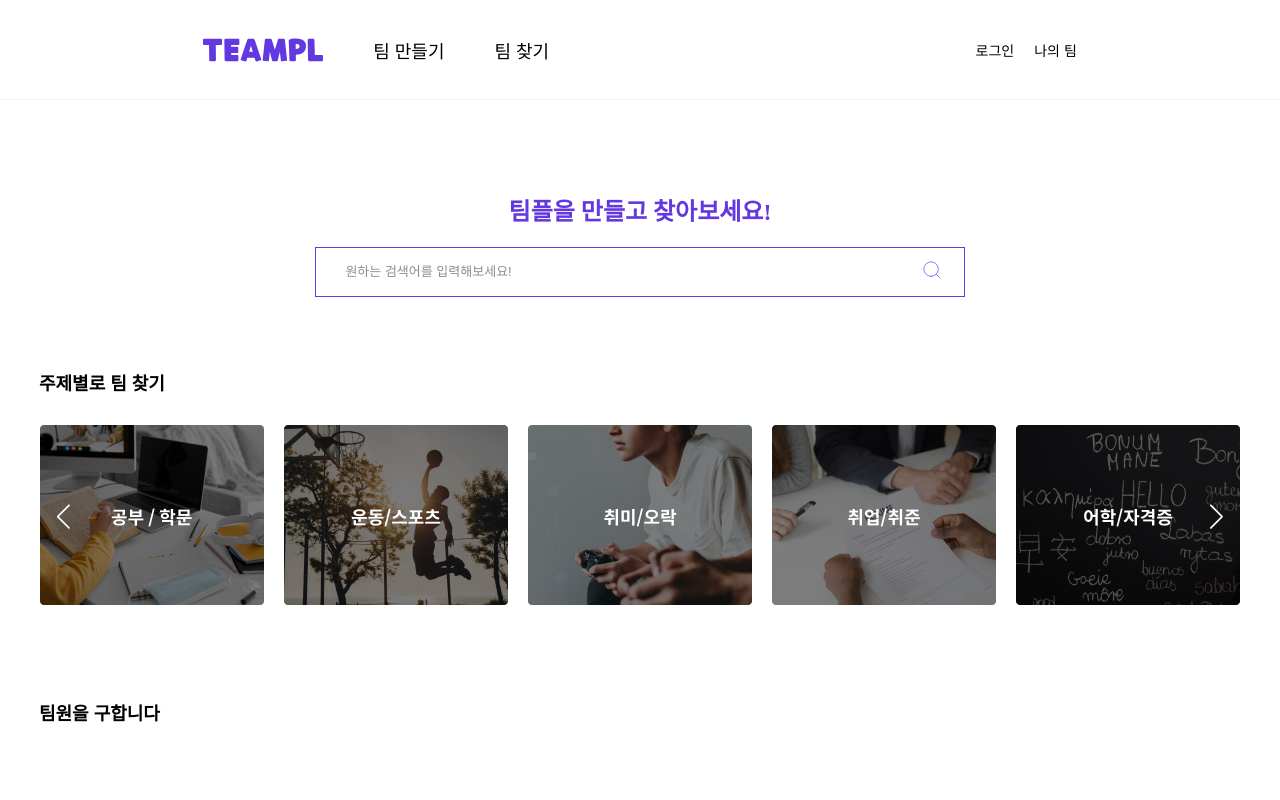
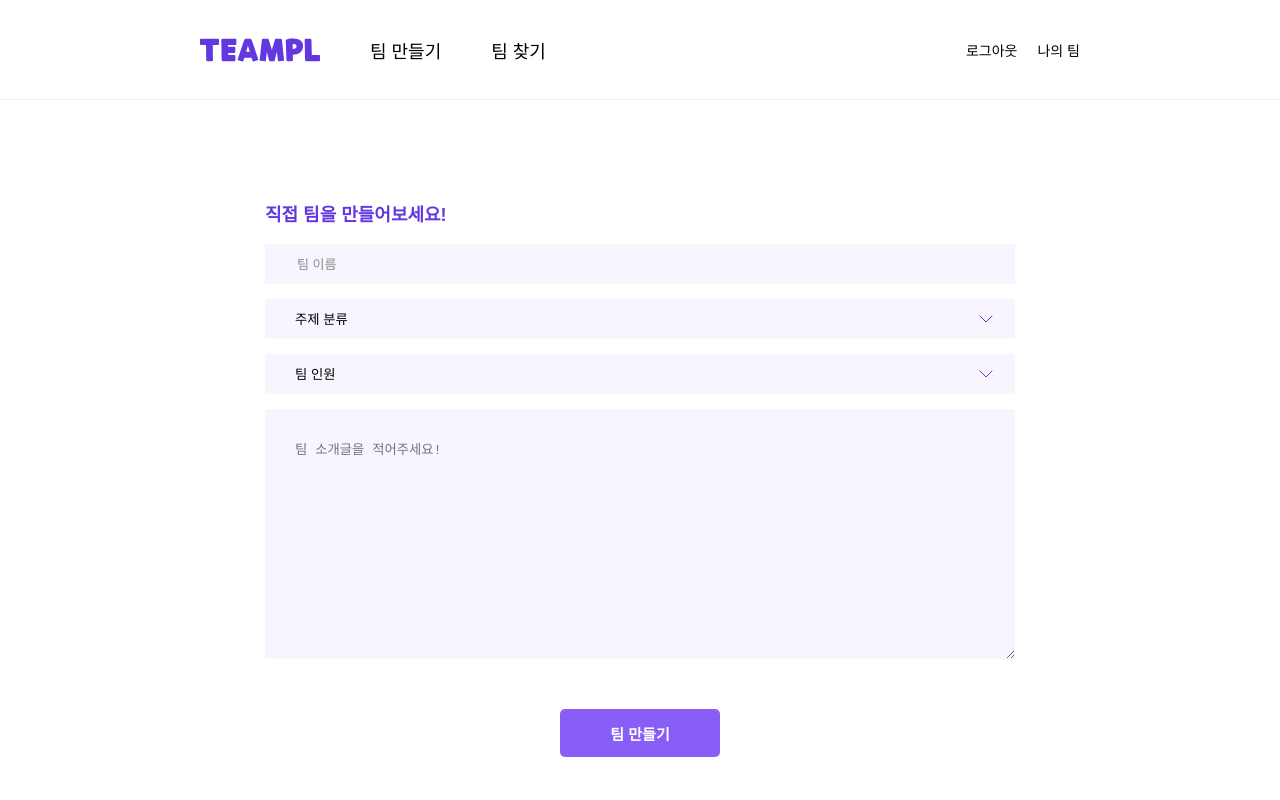
Before and after one commit to sky21kr/teampl, a React (Create React App) app in the folder frontend/teampl/: page /team/make in a window 1280 px wide. Before the commit this address led to /. Shown: the top 800 px of the page. Built offline with nearby package versions, Linux system fonts and the light colour scheme; sample sign-in values are in the browser's storage; a web font is replaced by a local one.

Commit message:
[Frontend] 쿠키 => 세션스토리지 변경

```diff
--- a/frontend/teampl/src/components/Header/MyMenu/MyMenu.js
+++ b/frontend/teampl/src/components/Header/MyMenu/MyMenu.js
@@ -1,11 +1,28 @@
 import React from 'react';
 import './MyMenu.scss'
 import { withRouter } from 'react-router-dom';
+import Cookies from 'js-cookie';
+
 
 const MyMenu = ({ history }) => {
+
+    const isLoggedIn = window.sessionStorage.getItem('token');
+
+    const clickLogout = () => {
+        window.sessionStorage.removeItem('userId');
+        window.sessionStorage.removeItem('token');
+        history.push('/')
+    }
+
+    const clickLogin = () => {
+        history.push('/log-in')
+    }
+
+
     return (
         <div className="MyMenu">
-            <div onClick={() => history.push('/log-in')}>로그인</div>
+            { isLoggedIn ? <div onClick={clickLogout}>로그아웃</div>
+            : <div onClick={clickLogin}>로그인</div>}
             <div onClick={() => history.push('/team')}>나의 팀</div>
         </div>
     )
--- a/frontend/teampl/src/components/LogIn/LogIn.js
+++ b/frontend/teampl/src/components/LogIn/LogIn.js
@@ -56,7 +56,8 @@ const LogIn = () => {
     const clickLogin = async (loginInfo) => {
         try {
             const result = await customAxios.post('/login', loginInfo)
-            Cookies.set('token', result.data.token);
+            window.sessionStorage.setItem('token', result.data.token);
+            window.sessionStorage.setItem('userId', result.data.userId);
             successLogin()
         } catch {
             failLogin()
--- a/frontend/teampl/src/lib/PrivateRoute.js
+++ b/frontend/teampl/src/lib/PrivateRoute.js
@@ -7,7 +7,7 @@ function PrivateRoute({ component: Component, ...rest }) {
     <Route
       {...rest}
       render={props =>
-        Cookies.get('token') ? (
+        window.sessionStorage.getItem('token') ? (
           <Component {...props} />
         ) : (
           <Redirect to="/" />
--- a/frontend/teampl/src/lib/customAxios.ts
+++ b/frontend/teampl/src/lib/customAxios.ts
@@ -5,6 +5,7 @@ import Cookies from 'js-cookie';
 export const customAxios: AxiosInstance = axios.create({
     baseURL: `${SERVER_ADDRESS}`,
     headers: {
-        access_token: Cookies.get('token'),
+        token: window.sessionStorage.getItem('token'),
+        userId: window.sessionStorage.getItem('userId'),
     },
 })
```
